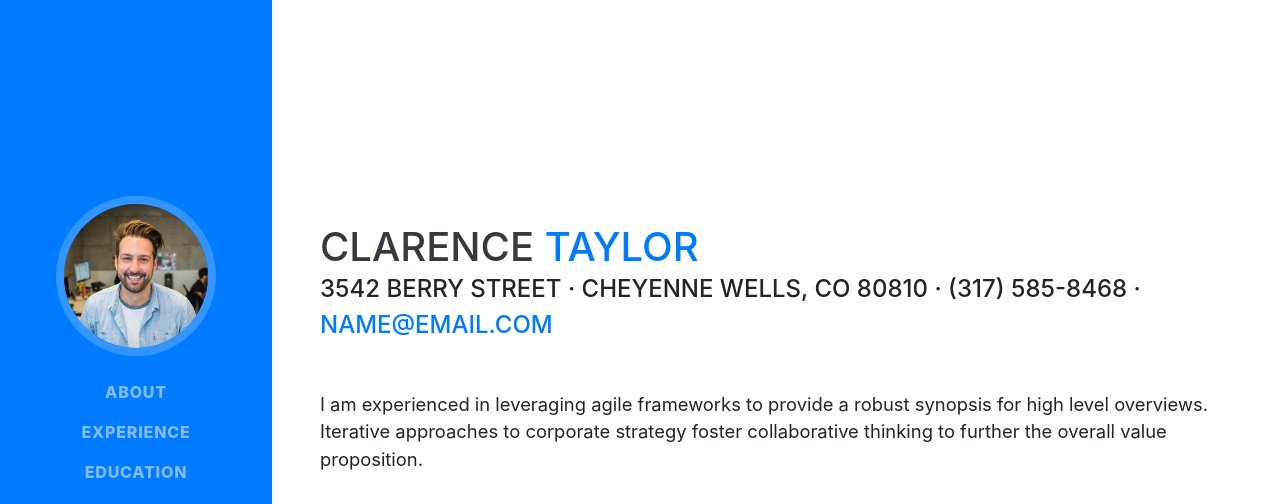
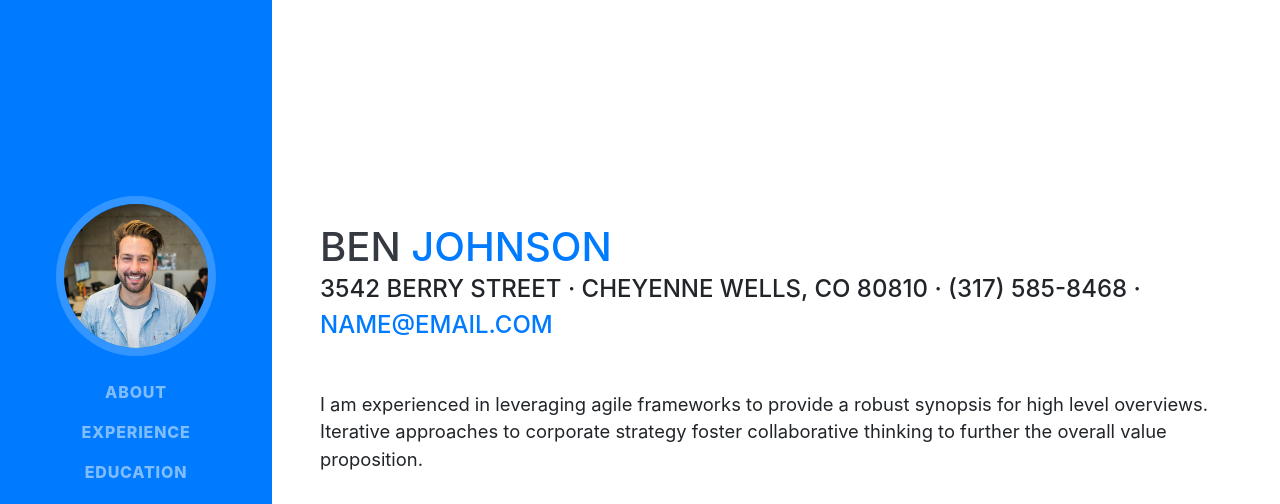
Before and after one commit to MaxxPowerRVA/MaxxPowerRVA, a website with bundled scripts: page index.html in a window 1280 px wide. Shown: the top 504 px of the page. Built offline with nearby package versions, Linux system fonts and the light colour scheme; a web font is replaced by a local one.

Commit message:
Update index.html

```diff
--- a/index.html
+++ b/index.html
@@ -63,8 +63,8 @@
 
     <section class="resume-section p-3 p-lg-5 d-flex align-items-center" id="about">
       <div class="w-100">
-        <h1 class="mb-0">Clarence
-          <span class="text-primary">Taylor</span>
+        <h1 class="mb-0">Ben
+          <span class="text-primary">Johnson</span>
         </h1>
         <div class="subheading mb-5">3542 Berry Street · Cheyenne Wells, CO 80810 · (317) 585-8468 ·
           <a href="mailto:name@email.com">name@email.com</a>
```
